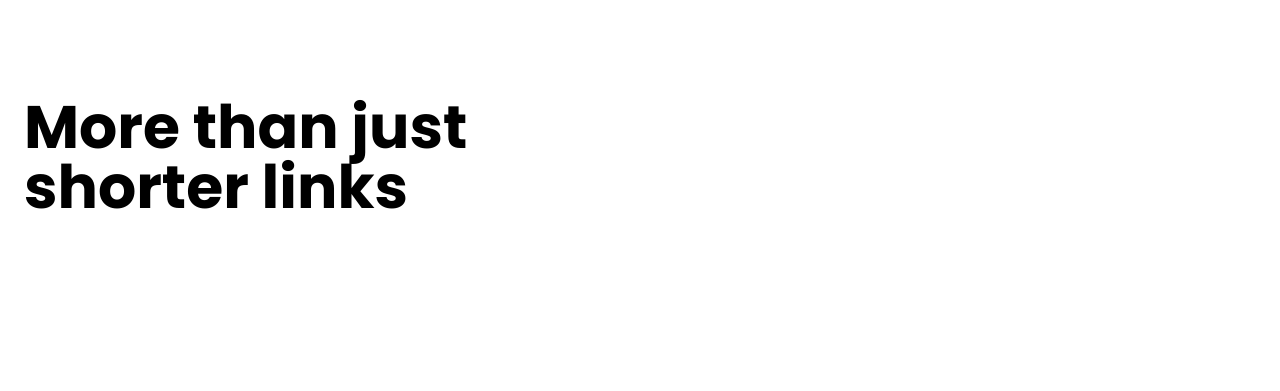
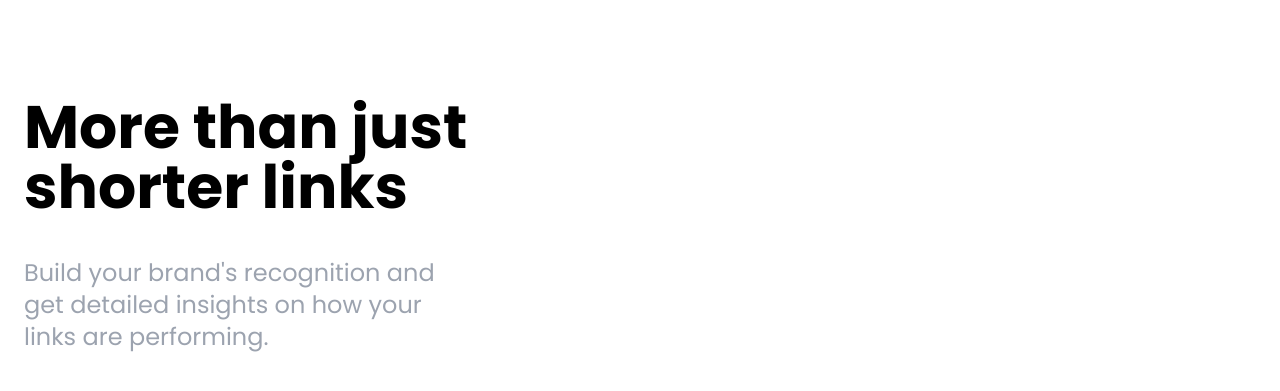
Before and after one commit to Armin-Fullstack/Shortly, a website: page inde.html in a window 1280 px wide. Shown: the part 87-478 px from the top of the page. Drawn offline with Linux system fonts and the light colour scheme.

Commit message:
Feat: Added content text

```diff
--- a/inde.html
+++ b/inde.html
@@ -77,7 +77,10 @@
                 <div class="flex flex-col space-y-10 mb-44 lg:mt-16 lg:w-1/2 xl:mb-52">
                     <!-- content title  -->
                    <h1 class="text-5xl lg:text-6xl font-bold text-center lg:text-left lg:max-w-md">More than just shorter links</h1>
+                   <!-- content text  -->
+                   <p class="text-2xl text-center text-gray-400 lg:max-w-md lg:text-left">Build your brand's recognition and get detailed insights on how your links are performing.</p>
                 </div>
+
             </div>
         </div>
     </section>
```
Also changed, not shown: CSS/style.css.
